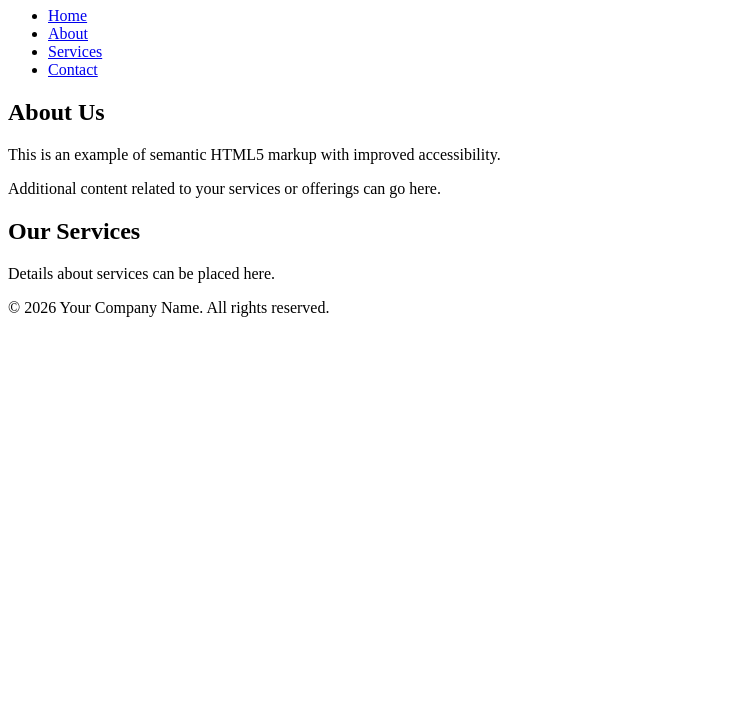
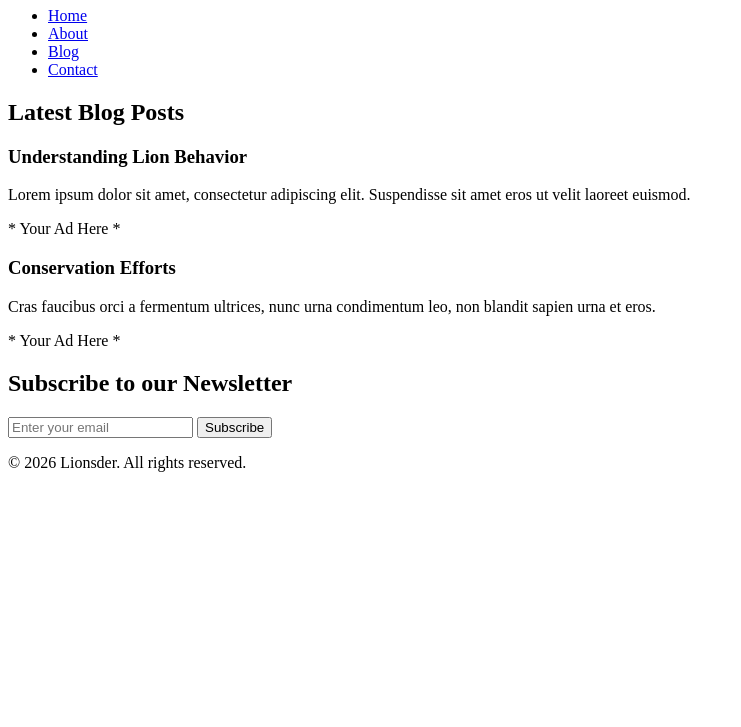
Before and after one commit to fileina/lionsder, a plain HTML site: page index.html in a window 1280 px wide. Shown: the part 73-800 px from the top of the page, without its empty margins (0-741 px from the left). Drawn offline with Linux system fonts and the light colour scheme.

Commit message:
Updated index.html for Google AdSense optimization with blog sections and improved design

```diff
--- a/index.html
+++ b/index.html
@@ -3,53 +3,49 @@
 <head>
     <meta charset="UTF-8">
     <meta name="viewport" content="width=device-width, initial-scale=1.0">
-    <meta name="description" content="Your description for SEO here">
-    <meta name="keywords" content="keyword1, keyword2, keyword3">
-    <meta name="author" content="Your Name">
-    <title>Your Page Title</title>
-    <!-- Place for Google AdSense Script -->
+    <meta http-equiv="X-UA-Compatible" content="ie=edge">
+    <title>Lionsder Blog</title>
+    <link rel="stylesheet" href="styles.css">
+    <meta name="description" content="Visit our blog for amazing content on lions and wildlife">
+    <meta name="google-site-verification" content="YOUR_VERIFICATION_CODE" />
     <script async src="https://pagead2.googlesyndication.com/pagead/js/adsbygoogle.js"></script>
 </head>
 <body>
     <header>
-        <h1>Welcome to Our Website</h1>
-        <!-- Navigation Menu -->
+        <h1>Welcome to the Lionsder Blog</h1>
         <nav>
             <ul>
                 <li><a href="#">Home</a></li>
                 <li><a href="#">About</a></li>
-                <li><a href="#">Services</a></li>
+                <li><a href="#">Blog</a></li>
                 <li><a href="#">Contact</a></li>
             </ul>
         </nav>
     </header>
-
     <main>
         <section>
-            <h2>About Us</h2>
-            <p>This is an example of semantic HTML5 markup with improved accessibility.</p>
-            <p>Additional content related to your services or offerings can go here.</p>
+            <h2>Latest Blog Posts</h2>
+            <article>
+                <h3>Understanding Lion Behavior</h3>
+                <p>Lorem ipsum dolor sit amet, consectetur adipiscing elit. Suspendisse sit amet eros ut velit laoreet euismod.</p>
+                <adslot>* Your Ad Here * </adslot>
+            </article>
+            <article>
+                <h3>Conservation Efforts</h3>
+                <p>Cras faucibus orci a fermentum ultrices, nunc urna condimentum leo, non blandit sapien urna et eros.</p>
+                <adslot>* Your Ad Here * </adslot>
+            </article>
         </section>
-
-        <section>
-            <h2>Our Services</h2>
-            <p>Details about services can be placed here.</p>
-            <!-- Google AdSense Ad Placement -->
-            <ins class="adsbygoogle"
-                style="display:block"
-                data-ad-client="ca-pub-XXXXXXXXXXXX"
-                data-ad-slot="XXXXXXXXXX"
-                data-ad-format="auto"
-                data-full-width-responsive="true"></ins>
-            <script>
-                (adsbygoogle = window.adsbygoogle || []).push({});
-            </script>
-        </section>
+        <aside>
+            <h2>Subscribe to our Newsletter</h2>
+            <form>
+                <input type="email" placeholder="Enter your email">
+                <button type="submit">Subscribe</button>
+            </form>
+        </aside>
     </main>
-
     <footer>
-        <p>&copy; 2026 Your Company Name. All rights reserved.</p>
-        <!-- Additional Footer Links/Information -->
+        <p>&copy; 2026 Lionsder. All rights reserved.</p>
     </footer>
 </body>
 </html>
```
